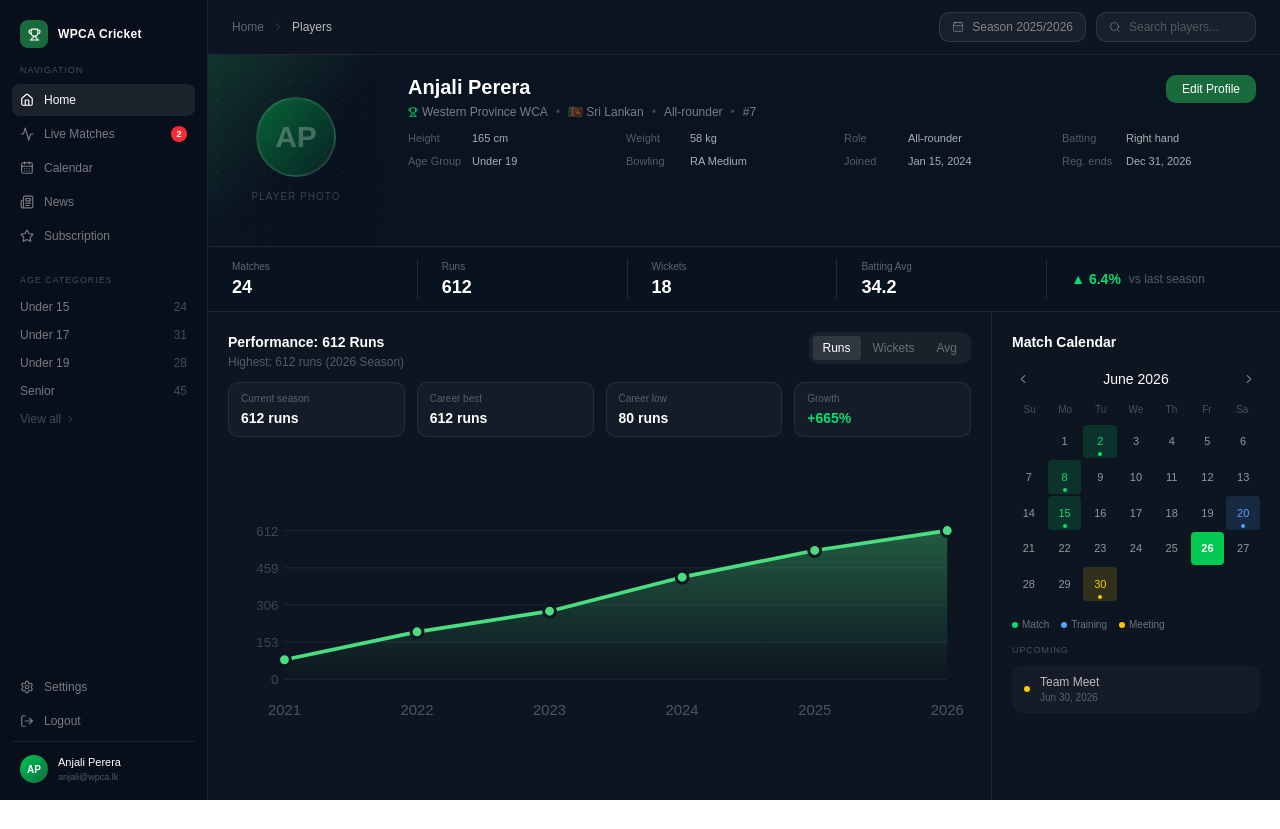
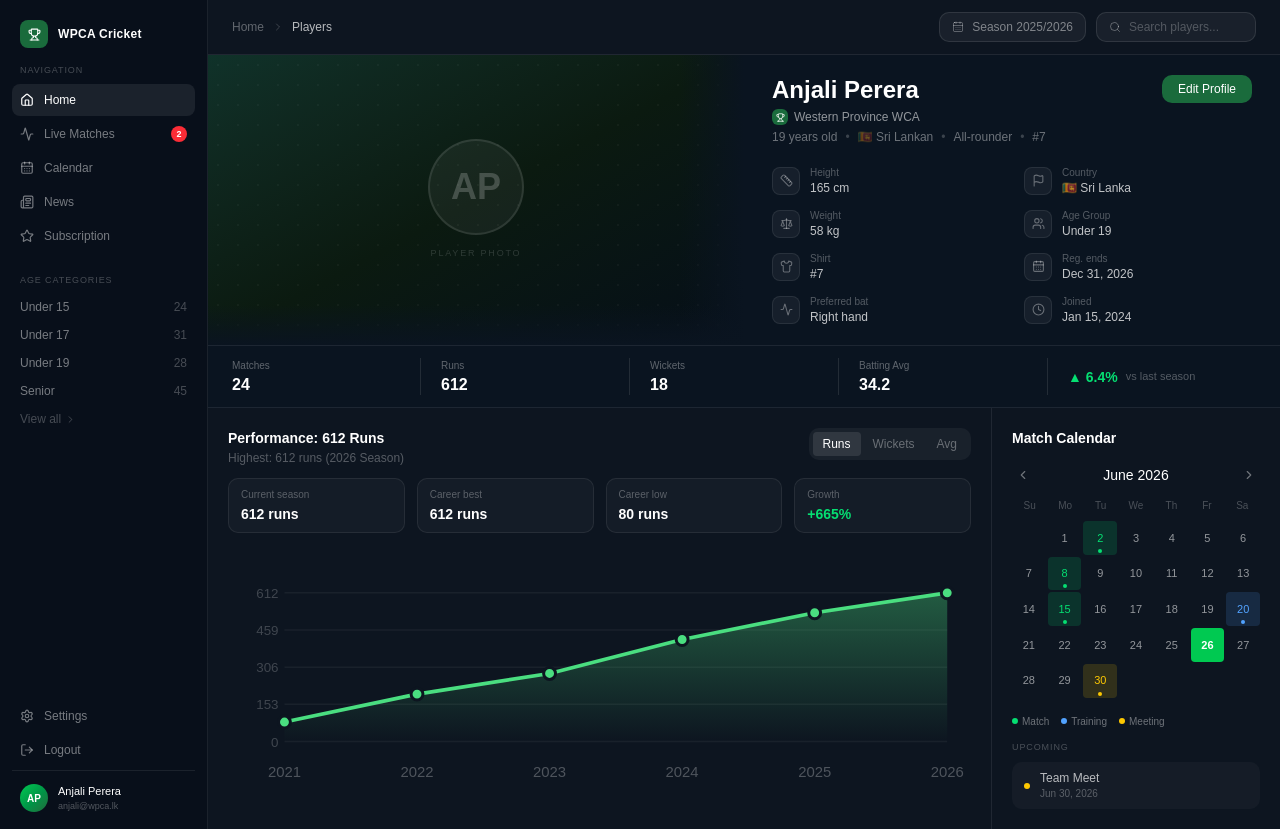
Before and after one commit to hemi-chk/WPCA-Cricket, a React app in the folder apps/web/: page /player in a window 1280 px wide. Before the commit the page ends 800 px from the top, so only its background shows below. Built offline with nearby package versions, Linux system fonts and the light colour scheme; the HTML template or start-up script is replaced by a standard one.

Commit message:
Player card rebuilt to match reference layout with image, info grid and stats bar

```diff
--- a/apps/web/src/pages/PlayerDashboard.jsx
+++ b/apps/web/src/pages/PlayerDashboard.jsx
@@ -3,6 +3,7 @@ import { useNavigate } from 'react-router-dom'
 import {
   Home, Activity, CalendarDays, Newspaper, Star,
   Settings, LogOut, ChevronRight, ChevronLeft, Trophy, Search,
+  Ruler, Scale, Shirt, Flag, Users, Target, Clock,
 } from 'lucide-react'
 
 const navLinks = [
@@ -20,15 +21,18 @@ const ageCategories = [
   { label: 'Senior', count: 45 },
 ]
 
-const playerInfoRows = [
-  { label: 'Height', value: '165 cm' },
-  { label: 'Weight', value: '58 kg' },
-  { label: 'Role', value: 'All-rounder' },
-  { label: 'Batting', value: 'Right hand' },
-  { label: 'Age Group', value: 'Under 19' },
-  { label: 'Bowling', value: 'RA Medium' },
-  { label: 'Joined', value: 'Jan 15, 2024' },
-  { label: 'Reg. ends', value: 'Dec 31, 2026' },
+const playerInfoLeft = [
+  { icon: Ruler,    label: 'Height',        value: '165 cm' },
+  { icon: Scale,    label: 'Weight',        value: '58 kg' },
+  { icon: Shirt,    label: 'Shirt',         value: '#7' },
+  { icon: Activity, label: 'Preferred bat', value: 'Right hand' },
+]
+
+const playerInfoRight = [
+  { icon: Flag,         label: 'Country',   value: '🇱🇰 Sri Lanka' },
+  { icon: Users,        label: 'Age Group', value: 'Under 19' },
+  { icon: CalendarDays, label: 'Reg. ends', value: 'Dec 31, 2026' },
+  { icon: Clock,        label: 'Joined',    value: 'Jan 15, 2024' },
 ]
 
 const perfData = [
@@ -295,74 +299,104 @@ export default function PlayerDashboard() {
         </header>
 
         {/* Player card */}
-        <div className="bg-[#0a1420] border-b border-white/8 flex items-stretch gap-0 shrink-0 min-h-48">
-          {/* Large player image placeholder */}
-          <div className="relative w-44 shrink-0 overflow-hidden">
-            <div className="absolute inset-0 bg-gradient-to-br from-[#1a6b3c]/40 via-[#0a1420] to-[#060e18]" />
+        <div className="bg-[#0a1420] border-b border-white/8 shrink-0">
+          <div className="flex min-h-56">
+
+            {/* Left — image placeholder (50%) */}
+            <div className="relative w-1/2 shrink-0 overflow-hidden">
+              <div className="absolute inset-0 bg-gradient-to-br from-[#1a6b3c]/35 via-[#0b1a10] to-[#060e18]" />
               <div
-              className="absolute inset-0 opacity-[0.04]"
-              style={{ backgroundImage: 'radial-gradient(circle, #fff 1px, transparent 1px)', backgroundSize: '18px 18px' }}
+                className="absolute inset-0 opacity-[0.035]"
+                style={{ backgroundImage: 'radial-gradient(circle, #fff 1px, transparent 1px)', backgroundSize: '20px 20px' }}
               />
               <div className="relative z-10 h-full flex flex-col items-center justify-center gap-3">
-              <div className="w-20 h-20 rounded-full bg-gradient-to-br from-green-500/40 to-[#1a6b3c]/20 border-2 border-white/10 flex items-center justify-center text-3xl font-bold text-white/25">
+                <div className="w-24 h-24 rounded-full bg-white/5 border-2 border-white/10 flex items-center justify-center text-4xl font-bold text-white/20">
                   AP
                 </div>
-              <p className="text-white/20 text-[10px] tracking-widest">PLAYER PHOTO</p>
+                <p className="text-white/15 text-[9px] tracking-[0.2em]">PLAYER PHOTO</p>
               </div>
-            {/* Bottom fade */}
-            <div className="absolute bottom-0 left-0 right-0 h-12 bg-gradient-to-t from-[#0a1420] to-transparent" />
-            {/* Right fade into content */}
-            <div className="absolute top-0 right-0 bottom-0 w-10 bg-gradient-to-l from-[#0a1420] to-transparent" />
+              <div className="absolute inset-y-0 right-0 w-16 bg-gradient-to-l from-[#0a1420] to-transparent" />
+              <div className="absolute bottom-0 inset-x-0 h-10 bg-gradient-to-t from-[#0a1420] to-transparent" />
             </div>
 
-          {/* Info */}
-          <div className="flex-1 min-w-0 px-6 py-5">
-            <div className="flex items-start justify-between mb-2.5">
-              <div>
-                <h1 className="text-white text-xl font-bold leading-tight">Anjali Perera</h1>
-                <div className="flex items-center gap-2 mt-1 flex-wrap">
-                  <span className="flex items-center gap-1 text-white/45 text-xs">
-                    <Trophy size={10} className="text-green-400" /> Western Province WCA
-                  </span>
-                  <span className="text-white/20 text-xs">•</span>
-                  <span className="text-white/45 text-xs">🇱🇰 Sri Lankan</span>
-                  <span className="text-white/20 text-xs">•</span>
-                  <span className="text-white/45 text-xs">All-rounder</span>
-                  <span className="text-white/20 text-xs">•</span>
-                  <span className="text-white/45 text-xs">#7</span>
-                </div>
-              </div>
-              <button className="bg-[#1a6b3c] hover:bg-[#145c32] text-white text-xs px-4 py-1.5 rounded-lg transition-colors shrink-0">
+            {/* Right — info (50%) */}
+            <div className="w-1/2 px-7 py-5 flex flex-col">
+              {/* Name + button */}
+              <div className="flex items-start justify-between mb-1">
+                <h1 className="text-white text-2xl font-bold leading-tight">Anjali Perera</h1>
+                <button className="bg-[#1a6b3c] hover:bg-[#145c32] text-white text-xs px-4 py-1.5 rounded-lg transition-colors shrink-0 ml-3">
                   Edit Profile
                 </button>
               </div>
-            <div className="grid grid-cols-4 gap-x-6 gap-y-1.5">
-              {playerInfoRows.map(({ label, value }) => (
-                <div key={label} className="flex items-center gap-2">
-                  <span className="text-white/30 text-[11px] w-14 shrink-0">{label}</span>
-                  <span className="text-white/65 text-[11px]">{value}</span>
+
+              {/* Club */}
+              <div className="flex items-center gap-1.5 mb-1">
+                <div className="w-4 h-4 bg-[#1a6b3c] rounded-sm flex items-center justify-center shrink-0">
+                  <Trophy size={9} className="text-white" />
+                </div>
+                <span className="text-white/55 text-xs">Western Province WCA</span>
+              </div>
+
+              {/* Meta row */}
+              <div className="flex items-center gap-2 text-white/40 text-xs mb-5 flex-wrap">
+                <span>19 years old</span>
+                <span className="text-white/20">•</span>
+                <span>🇱🇰 Sri Lankan</span>
+                <span className="text-white/20">•</span>
+                <span>All-rounder</span>
+                <span className="text-white/20">•</span>
+                <span>#7</span>
+              </div>
+
+              {/* Info grid — 2 columns with icons */}
+              <div className="flex gap-6">
+                <div className="flex-1 space-y-3">
+                  {playerInfoLeft.map(({ icon: Icon, label, value }) => (
+                    <div key={label} className="flex items-center gap-2.5">
+                      <div className="w-7 h-7 rounded-md bg-white/5 border border-white/8 flex items-center justify-center shrink-0">
+                        <Icon size={13} className="text-white/35" />
+                      </div>
+                      <div>
+                        <p className="text-white/30 text-[10px]">{label}</p>
+                        <p className="text-white/75 text-xs font-medium">{value}</p>
+                      </div>
+                    </div>
+                  ))}
+                </div>
+                <div className="flex-1 space-y-3">
+                  {playerInfoRight.map(({ icon: Icon, label, value }) => (
+                    <div key={label} className="flex items-center gap-2.5">
+                      <div className="w-7 h-7 rounded-md bg-white/5 border border-white/8 flex items-center justify-center shrink-0">
+                        <Icon size={13} className="text-white/35" />
+                      </div>
+                      <div>
+                        <p className="text-white/30 text-[10px]">{label}</p>
+                        <p className="text-white/75 text-xs font-medium">{value}</p>
+                      </div>
                     </div>
                   ))}
                 </div>
               </div>
             </div>
+          </div>
 
-        {/* Stats bar */}
-        <div className="bg-[#091320] border-b border-white/8 px-6 py-3 flex items-center divide-x divide-white/10 shrink-0">
+          {/* Stats bar — full width inside the card */}
+          <div className="border-t border-white/8 px-6 py-3 flex items-center divide-x divide-white/10">
             {[
-            { label: 'Matches', value: '24' },
-            { label: 'Runs', value: '612' },
-            { label: 'Wickets', value: '18' },
+              { label: 'Matches',     value: '24' },
+              { label: 'Runs',        value: '612' },
+              { label: 'Wickets',     value: '18' },
               { label: 'Batting Avg', value: '34.2' },
             ].map(({ label, value }) => (
-            <div key={label} className="flex-1 px-6 first:pl-0">
+              <div key={label} className="flex-1 px-5 first:pl-0">
                 <p className="text-white/35 text-[10px] mb-0.5">{label}</p>
-              <p className="text-white font-bold text-lg leading-tight">{value}</p>
+                <p className="text-white font-bold text-base leading-tight">{value}</p>
               </div>
             ))}
-          <div className="flex-1 px-6 flex items-center gap-2">
+            <div className="flex-1 px-5 flex items-center gap-2">
               <span className="text-green-400 font-bold text-sm">▲ 6.4%</span>
-            <span className="text-white/30 text-xs">vs last season</span>
+              <span className="text-white/30 text-[11px]">vs last season</span>
+            </div>
           </div>
         </div>
 
```
Lines whose indentation alone changed are shown as unchanged.
